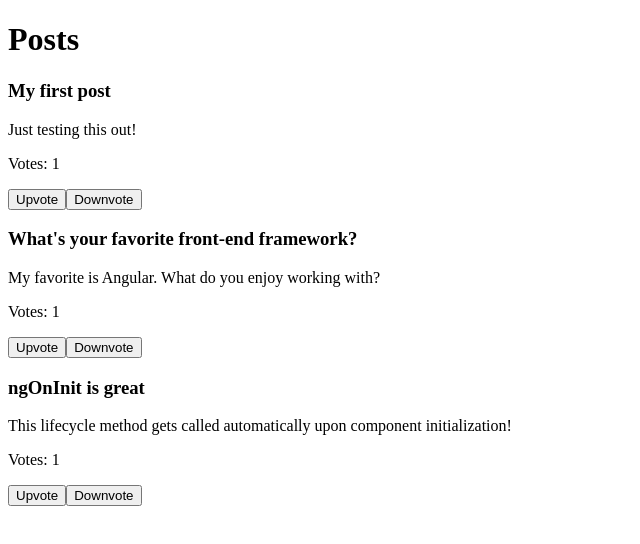
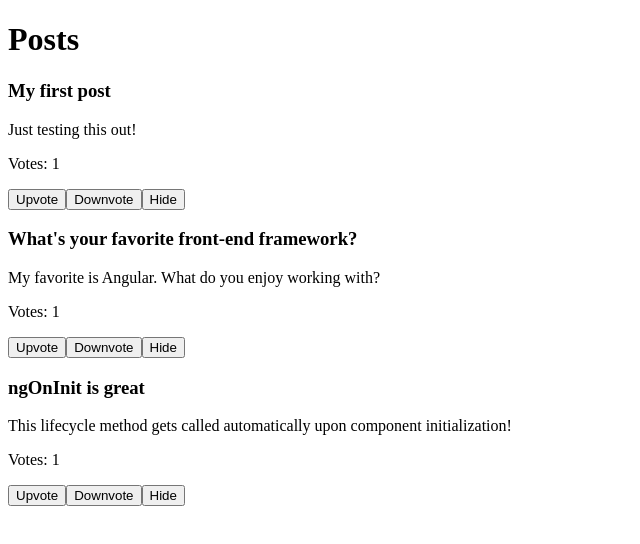
Before and after one commit to t-kubrak/post-reader, an Angular app: page / in a window 1280 px wide. Shown: the top 544 px of the page, without its empty margins (0-640 px from the left). Built offline with nearby package versions, Linux system fonts and the light colour scheme.

Commit message:
sending data from child to parent

```diff
--- a/src/app/post-item/post-item.component.html
+++ b/src/app/post-item/post-item.component.html
@@ -3,4 +3,5 @@
 <p>Votes: {{ post.votes }}</p>
 <button (click)="upvote(post)">Upvote</button>
 <button (click)="downvote(post)">Downvote</button>
+<button (click)="hide(post)">Hide</button>
 <br>
--- a/src/app/post-item/post-item.component.ts
+++ b/src/app/post-item/post-item.component.ts
@@ -1,4 +1,4 @@
-import {Component, Input} from '@angular/core';
+import {Component, EventEmitter, Input, Output} from '@angular/core';
 import {Post} from "../models/Post";
 
 @Component({
@@ -8,6 +8,7 @@ import {Post} from "../models/Post";
 })
 export class PostItemComponent {
   @Input() post: Post;
+  @Output() hidePost: EventEmitter<Post> = new EventEmitter;
 
   constructor() {
     this.post = {
@@ -25,4 +26,8 @@ export class PostItemComponent {
   downvote(post: Post) {
       post.votes -= 1;
   }
+
+  hide(post: Post) {
+    this.hidePost.emit(post);
+  }
 }
--- a/src/app/posts/posts.component.html
+++ b/src/app/posts/posts.component.html
@@ -1,3 +1,3 @@
 <h1>{{ title }}</h1>
 
-<app-post-item *ngFor="let post of posts" [post]="post"></app-post-item>
+<app-post-item *ngFor="let post of posts" [post]="post" (hidePost)="hidePost($event)"></app-post-item>
--- a/src/app/posts/posts.component.ts
+++ b/src/app/posts/posts.component.ts
@@ -32,4 +32,9 @@ export class PostsComponent {
       },
     ];
   }
+
+  hidePost(post: Post) {
+    console.log(post)
+    this.posts = this.posts.filter(p => p.id !== post.id);
+  }
 }
```
